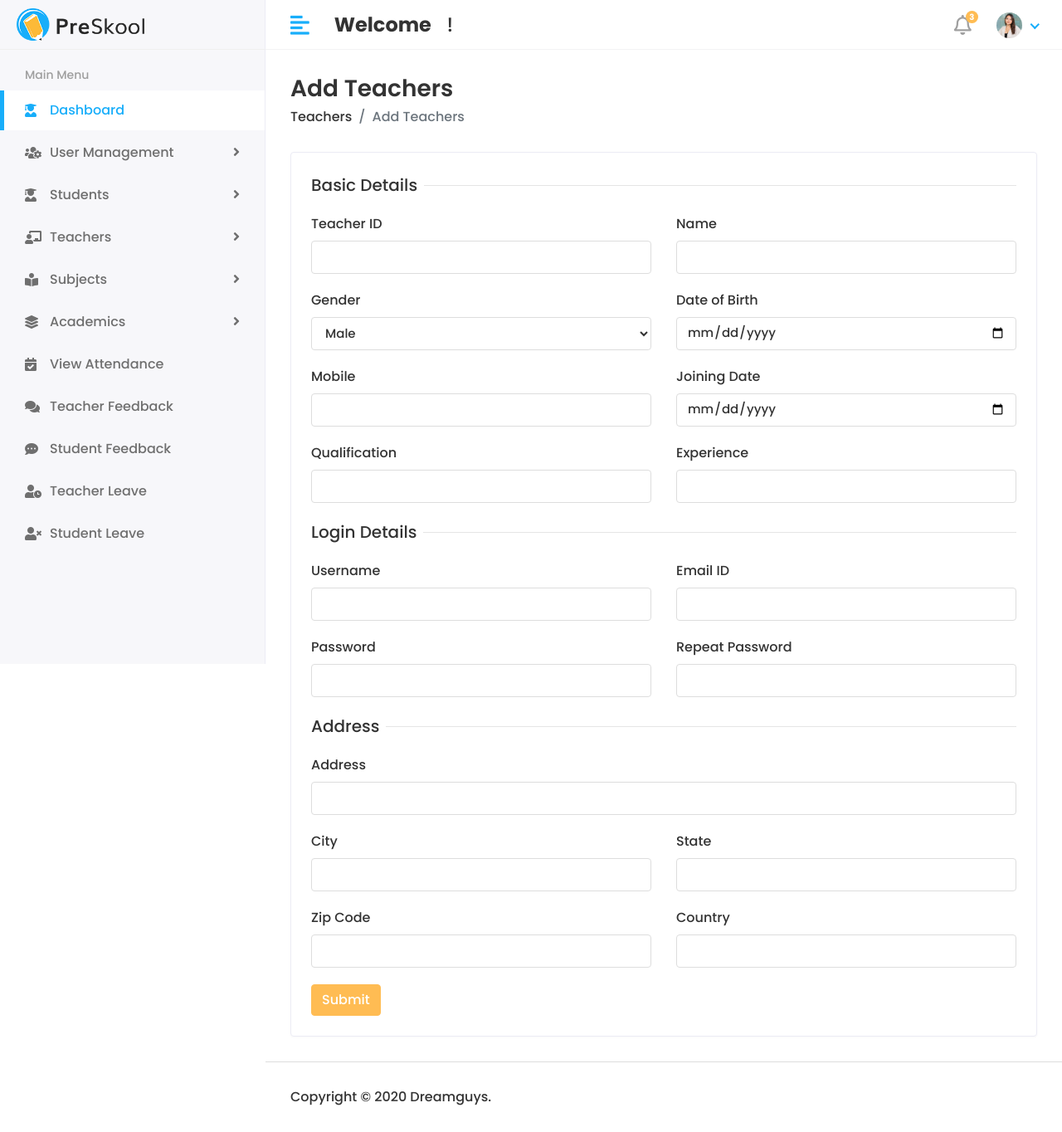
After one commit to RAKIB6348/Student-Mangement-System, a Django app: page /teacher/teacher-create/ in a window 1280 px wide. The commit adds this page. Shown: the whole page at 83% size. Run offline with Django 5.2, Linux system fonts and the light colour scheme; some libraries are stand-ins or nearby versions.

Commit message:
create add teacher page and urls

```diff
--- a/teacher/urls.py
+++ b/teacher/urls.py
@@ -3,4 +3,5 @@ from .views import *
 
 urlpatterns = [
     path('teacher-list', teacher_list, name='teacher_list'),
+    path('teacher-create/', add_teacher, name='add_teacher'),
 ]
--- a/teacher/views.py
+++ b/teacher/views.py
@@ -1,6 +1,13 @@
-from django.shortcuts import render, HttpResponse
+from django.shortcuts import render
+from django.http import HttpResponse
 
 # Create your views here.
 def teacher_list(request):
 
     return HttpResponse('This is a teacher list page')
+
+
+
+def add_teacher(request):
+
+    return render(request, 'Teacher/add_teacher.html')
--- a/templates/Includes/sidebar.html
+++ b/templates/Includes/sidebar.html
@@ -32,7 +32,7 @@
                     <ul>
                         <li><a href="#">Teacher List</a></li>
                         <li><a href="#">Teacher View</a></li>
-                        <li><a href="#">Teacher Add</a></li>
+                        <li><a href="{% url 'add_teacher' %}">Add Teacher</a></li>
                         <li><a href="#">Teacher Edit</a></li>
                     </ul>
                 </li>
--- /dev/null
+++ b/templates/Teacher/add_teacher.html
@@ -0,0 +1,151 @@
+{% extends "base.html" %}
+
+{% block content %}
+
+<div class="content container-fluid">
+
+<div class="page-header">
+<div class="row align-items-center">
+<div class="col">
+<h3 class="page-title">Add Teachers</h3>
+<ul class="breadcrumb">
+<li class="breadcrumb-item"><a href="teachers.html">Teachers</a></li>
+<li class="breadcrumb-item active">Add Teachers</li>
+</ul>
+</div>
+</div>
+</div>
+
+<div class="row">
+<div class="col-sm-12">
+<div class="card">
+<div class="card-body">
+<form>
+<div class="row">
+<div class="col-12">
+<h5 class="form-title"><span>Basic Details</span></h5>
+</div>
+<div class="col-12 col-sm-6">
+<div class="form-group">
+<label>Teacher ID</label>
+<input type="text" class="form-control">
+</div>
+</div>
+<div class="col-12 col-sm-6">
+<div class="form-group">
+<label>Name</label>
+<input type="text" class="form-control">
+</div>
+</div>
+<div class="col-12 col-sm-6">
+<div class="form-group">
+<label>Gender</label>
+<select class="form-control">
+<option>Male</option>
+<option>Female</option>
+<option>Others</option>
+</select>
+</div>
+</div>
+<div class="col-12 col-sm-6">
+<div class="form-group">
+<label>Date of Birth</label>
+<input type="date" class="form-control">
+</div>
+</div>
+<div class="col-12 col-sm-6">
+<div class="form-group">
+<label>Mobile</label>
+<input type="text" class="form-control">
+</div>
+</div>
+<div class="col-12 col-sm-6">
+<div class="form-group">
+<label>Joining Date</label>
+<input type="date" class="form-control">
+</div>
+</div>
+<div class="col-12 col-sm-6">
+<div class="form-group">
+<label>Qualification</label>
+<input class="form-control" type="text">
+</div>
+</div>
+<div class="col-12 col-sm-6">
+<div class="form-group">
+<label>Experience</label>
+<input class="form-control" type="text">
+</div>
+</div>
+<div class="col-12">
+<h5 class="form-title"><span>Login Details</span></h5>
+</div>
+<div class="col-12 col-sm-6">
+<div class="form-group">
+<label>Username</label>
+<input type="text" class="form-control">
+</div>
+</div>
+<div class="col-12 col-sm-6">
+<div class="form-group">
+<label>Email ID</label>
+<input type="email" class="form-control">
+</div>
+</div>
+<div class="col-12 col-sm-6">
+<div class="form-group">
+<label>Password</label>
+<input type="text" class="form-control">
+</div>
+</div>
+<div class="col-12 col-sm-6">
+<div class="form-group">
+<label>Repeat Password</label>
+<input type="text" class="form-control">
+</div>
+</div>
+<div class="col-12">
+<h5 class="form-title"><span>Address</span></h5>
+</div>
+<div class="col-12">
+<div class="form-group">
+<label>Address</label>
+<input type="text" class="form-control">
+</div>
+</div>
+<div class="col-12 col-sm-6">
+<div class="form-group">
+<label>City</label>
+<input type="text" class="form-control">
+</div>
+</div>
+<div class="col-12 col-sm-6">
+<div class="form-group">
+<label>State</label>
+<input type="text" class="form-control">
+</div>
+</div>
+<div class="col-12 col-sm-6">
+<div class="form-group">
+<label>Zip Code</label>
+<input type="text" class="form-control">
+</div>
+</div>
+<div class="col-12 col-sm-6">
+<div class="form-group">
+<label>Country</label>
+<input type="text" class="form-control">
+</div>
+</div>
+<div class="col-12">
+<button type="submit" class="btn btn-primary">Submit</button>
+</div>
+</div>
+</form>
+</div>
+</div>
+</div>
+</div>
+</div>
+
+{% endblock content %}
```
